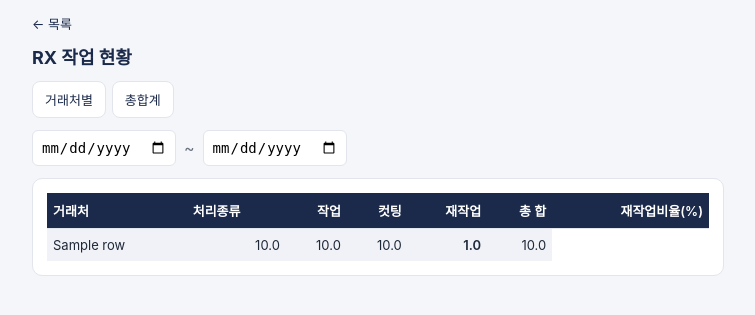
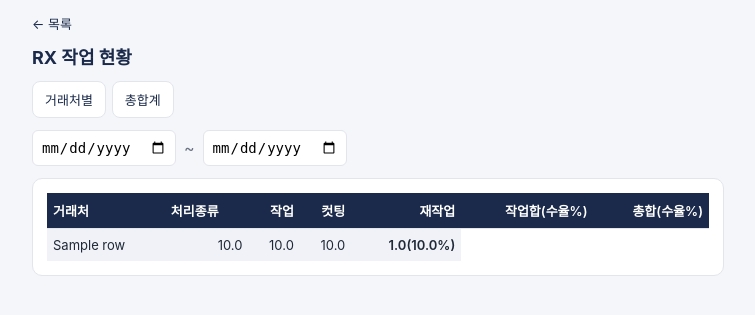
Before and after one commit to hyunni26/JLMS-APP, a Flask app: template templates/night_work.html in a window 1280 px wide. Shown: the part 48-363 px from the top of the page, without its empty margins (262-1017 px from the left). Run offline with Flask 3, Linux system fonts and the light colour scheme; the template is opened without the code that fills it: most values are stand-ins (such as "Sample title", 1, 10 or a date in 2020).

Commit message:
Update night_work.html
style: RX작업현황 거래처별 표를 작업합(수율%)/총합(수율%) 형태로 통합

- 총개수/거래처합계 열에 재작업비율을 괄호로 합쳐서 표시
- 별도 재작업비율(%) 열 제거

```diff
--- a/templates/night_work.html
+++ b/templates/night_work.html
@@ -43,7 +43,7 @@
     {% endif %}
 
     {% else %}
-    <tr><th>거래처</th><th>처리종류</th><th class="num">작업</th><th class="num">컷팅</th><th class="num">재작업</th><th class="num" colspan="2">총 합</th><th class="num">재작업비율(%)</th></tr>
+    <tr><th>거래처</th><th>처리종류</th><th class="num">작업</th><th class="num">컷팅</th><th class="num">재작업</th><th class="num">작업합(수율%)</th><th class="num">총합(수율%)</th></tr>
     {% for r in rows %}
     <tr>
       {% if r.company_rowspan > 0 %}
@@ -53,14 +53,13 @@
       <td class="num">{{ "%.1f"|format(r.work_qty or 0) }}</td>
       <td class="num">{{ "%.1f"|format(r.cut_qty or 0) }}</td>
       <td class="num">{{ "%.1f"|format(r.rework_qty or 0) }}</td>
-      <td class="num" style="font-weight:600;">{{ "%.1f"|format(r.total_qty) }}</td>
+      <td class="num" style="font-weight:600;">{{ "%.1f"|format(r.total_qty) }}({{ "%.1f"|format(r.rework_ratio) }}%)</td>
       {% if r.company_rowspan > 0 %}
-      <td rowspan="{{ r.company_rowspan }}" class="num" style="vertical-align:middle; font-weight:700;">{{ "%.1f"|format(r.company_total) }}</td>
+      <td rowspan="{{ r.company_rowspan }}" class="num" style="vertical-align:middle; font-weight:700;">{{ "%.1f"|format(r.company_total) }}({{ "%.1f"|format(r.company_rework_ratio) }}%)</td>
       {% endif %}
-      <td class="num">{{ "%.1f"|format(r.rework_ratio) }}</td>
     </tr>
     {% else %}
-    <tr><td colspan="8" class="empty">데이터가 없습니다.</td></tr>
+    <tr><td colspan="7" class="empty">데이터가 없습니다.</td></tr>
     {% endfor %}
     {% endif %}
   </table>
```
